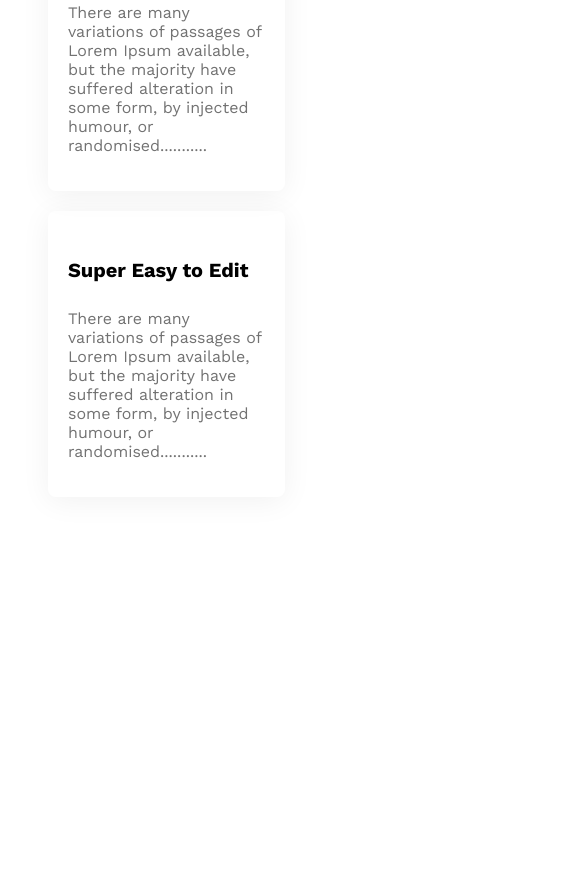
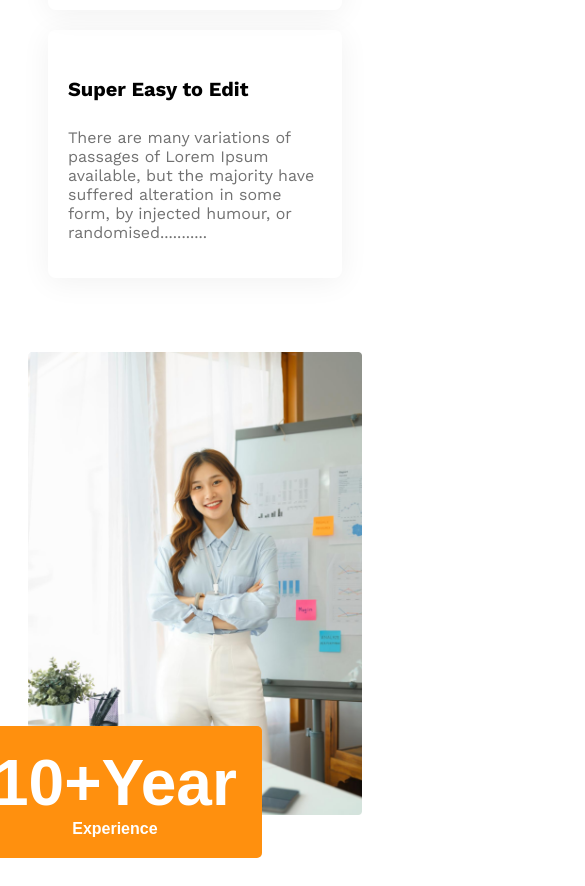
Before and after one commit to anisurrahman774/module-10-mog3-architects-web, a plain HTML site: page index.html in a window 390 px wide. Shown: the part 3959-4845 px from the top of the page, 585 px wide, since content can reach past the window. Before the commit the page ends 4504 px from the top, so only its background shows below. Drawn offline with nearby package versions, Linux system fonts and the light colour scheme.

Commit message:
added section 03 responsive

```diff
--- a/index.html
+++ b/index.html
@@ -90,6 +90,11 @@
 
             <div class="Features-image">
                 <img src="images/architect.png" alt="">
+
+                <button id="Experience-badges" class="primary-button">
+                    <span id="Experience-year" class="">10+Year</span><br>
+                    <span>Experience</span>
+                </button>
             </div>
         </section>
         <!-- end -->
--- a/styles/architects.css
+++ b/styles/architects.css
@@ -163,6 +163,14 @@
 .features-description-title{
     font-size: 1.25rem;
 }
+#Experience-badges{
+    margin-top: -100px;
+    margin-left: -60px;
+}
+#Experience-year{
+    font-size: 4rem;
+
+}
 
 
 
@@ -213,3 +221,16 @@
     }
 }
 /* section 02 end */
+
+
+/* section 3  start*/
+@media screen and (max-width: 576px){
+    .Features-container{
+        flex-direction: column;
+    }
+    .Features-image img{
+        width: 100%;
+    }
+
+}
+/* section 3 end*/
```
